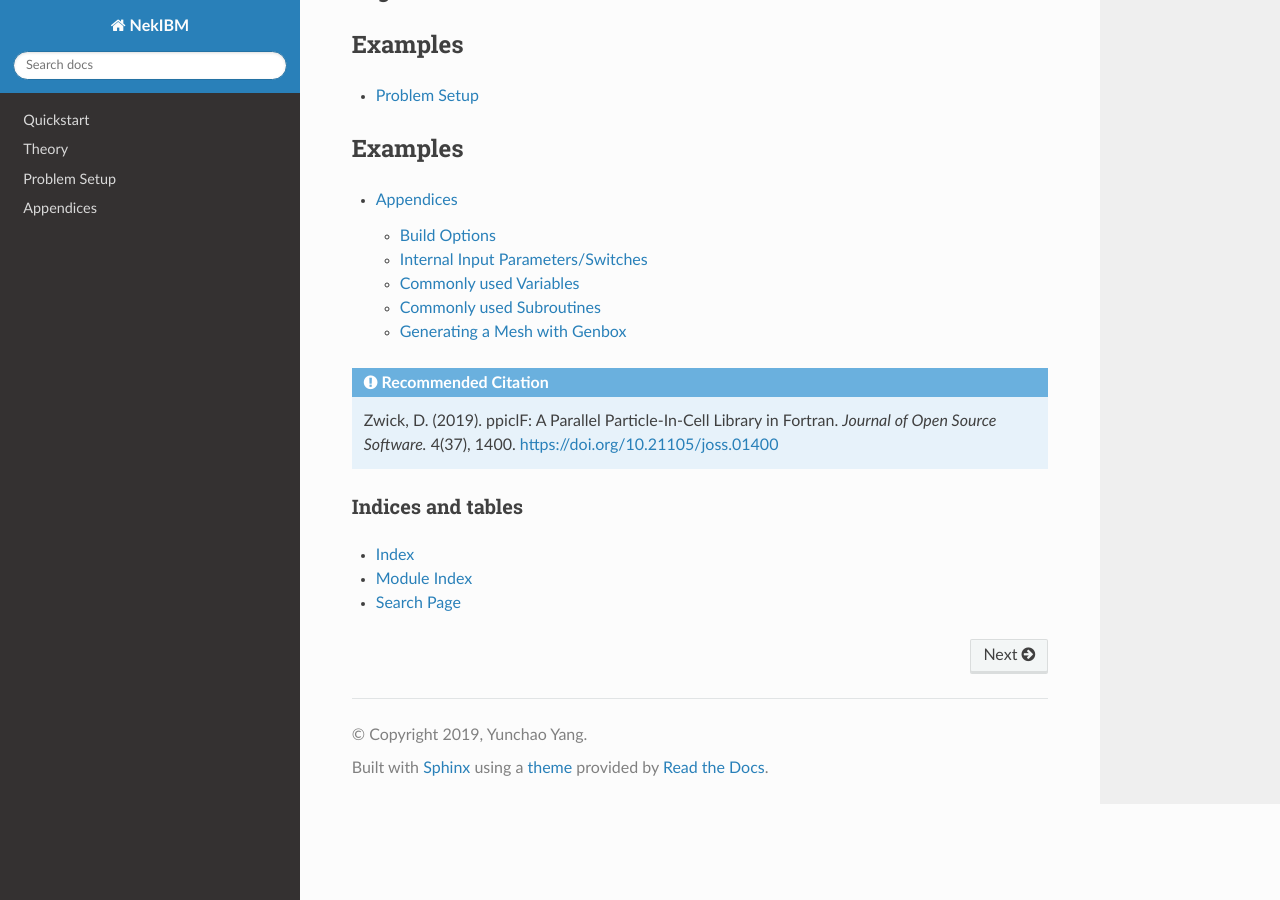
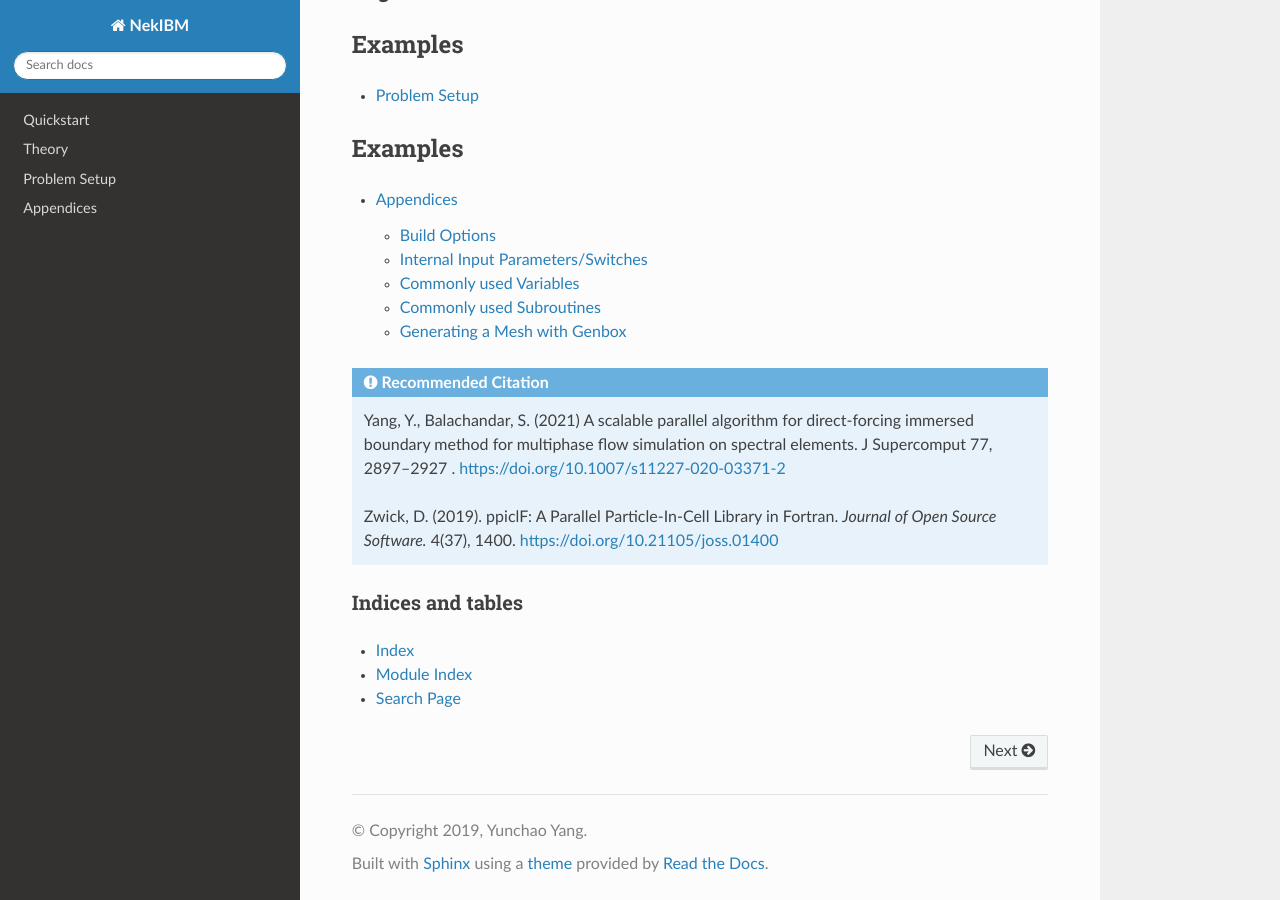
Before and after one commit to YunchaoYang/NekIBM-doc, a Sphinx documentation site: the page built from source/index.rst, in a window 1280 px wide and 900 px high, scrolled down 889 px. Built offline with Sphinx 7.4.7 and the Read the Docs theme 3.1.0, drawn with Linux system fonts in a browser that asks for light colours; pages that are not in the unit, such as notebooks, are missing from menus.

Commit message:
update reference

```diff
--- a/source/index.rst
+++ b/source/index.rst
@@ -48,6 +48,9 @@ Examples
 .. admonition:: Recommended Citation
    :class: note
 
+   Yang, Y., Balachandar, S. (2021) A scalable parallel algorithm for direct-forcing immersed boundary method for multiphase flow simulation on spectral elements. J Supercomput 77, 2897–2927 . https://doi.org/10.1007/s11227-020-03371-2
+
+
    Zwick, D. (2019). ppiclF: A Parallel Particle-In-Cell Library in Fortran. *Journal of Open Source Software.* 4(37), 1400. https://doi.org/10.21105/joss.01400
 
 Indices and tables
```
